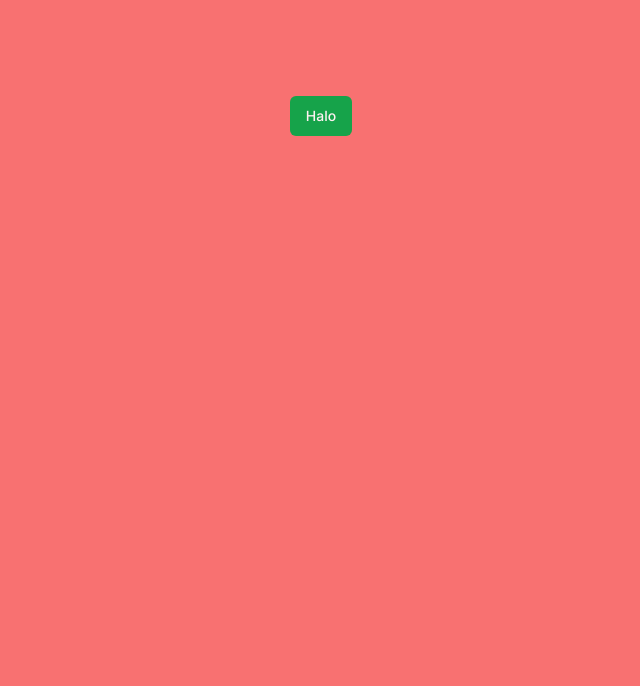
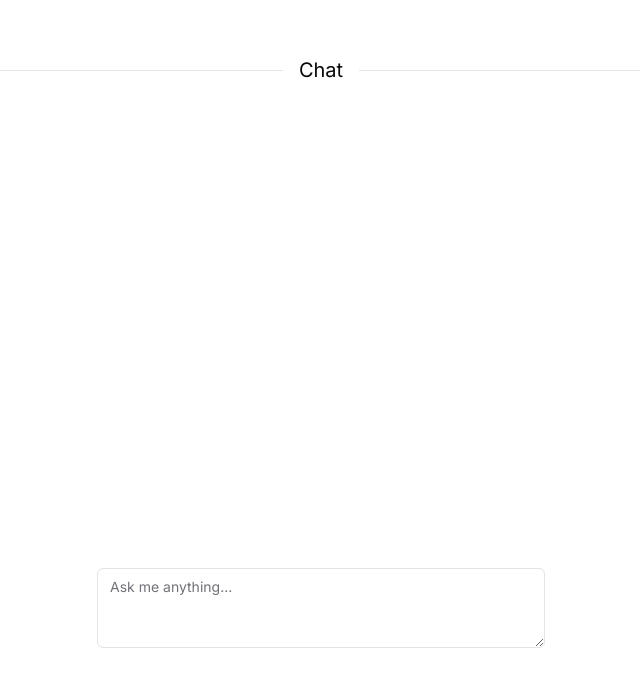
Before and after one commit to pmichalski98/assistant, a Next.js app: page / in a window 1280 px wide. Shown: the top 686 px of the page, without its empty margins (319-959 px from the left). Built offline with nearby package versions, Linux system fonts and the light colour scheme.

Commit message:
add basic chat example

```diff
--- a/package.json
+++ b/package.json
@@ -11,6 +11,7 @@
   "dependencies": {
     "@clerk/nextjs": "^4.29.2",
     "@clerk/themes": "^1.7.9",
+    "@radix-ui/react-separator": "^1.0.3",
     "@radix-ui/react-slot": "^1.0.2",
     "ai": "^2.2.31",
     "class-variance-authority": "^0.7.0",
--- /dev/null
+++ b/src/app/api/chat/route.ts
@@ -0,0 +1,21 @@
+import OpenAI from "openai";
+import { OpenAIStream, StreamingTextResponse } from "ai";
+
+const openai = new OpenAI({
+  apiKey: process.env.OPENAI_API_KEY,
+});
+
+export async function POST(req: Request) {
+  const test = await req.json();
+  console.log(test);
+  const { messages } = test;
+  const response = await openai.chat.completions.create({
+    model: "gpt-4-1106-preview",
+    stream: true,
+    messages,
+  });
+
+  const stream = OpenAIStream(response);
+
+  return new StreamingTextResponse(stream);
+}
--- a/src/app/page.tsx
+++ b/src/app/page.tsx
@@ -1,12 +1,31 @@
 "use client";
 import { useChat } from "ai/react";
-import { Button } from "@/components/ui/button";
+import ChatHeader from "@/components/ChatHeader";
+import ChatInput from "@/components/ChatInput";
 
 export default function Home() {
   const { messages, input, handleInputChange, handleSubmit } = useChat();
   return (
-    <main className="flex min-h-screen flex-col bg-red-400 items-center justify-between p-24">
-      <Button>Halo</Button>
+    <main className="p-14 min-h-screen text-xl flex flex-col justify-between ">
+      <ChatHeader />
+      <div className="flex flex-col w-full max-w-md py-24 mx-auto stretch">
+        {messages.map((m) => (
+          <div key={m.id} className="whitespace-pre-wrap">
+            {m.role === "user" ? "User: " : "AI: "}
+            {m.content}
+          </div>
+        ))}
+
+        <form onSubmit={handleSubmit}>
+          <ChatInput
+            className="fixed bottom-0 w-full max-w-md p-2 mb-8 border border-gray-300 rounded shadow-xl"
+            value={input}
+            placeholder="Say something..."
+            handleSubmit={handleSubmit}
+            handleInputChange={handleInputChange}
+          />
+        </form>
+      </div>
     </main>
   );
 }
--- /dev/null
+++ b/src/components/ChatHeader.tsx
@@ -0,0 +1,13 @@
+import { Separator } from "@/components/ui/separator";
+
+function ChatHeader() {
+  return (
+    <div className="flex gap-4 items-center">
+      <Separator className="flex-1/3" />
+      <h2>Chat</h2>
+      <Separator className="flex-1/3" />
+    </div>
+  );
+}
+
+export default ChatHeader;
--- /dev/null
+++ b/src/components/ChatInput.tsx
@@ -0,0 +1,45 @@
+import React, { FormEvent, useRef } from "react";
+import { Textarea } from "@/components/ui/textarea";
+import { ChatRequestOptions } from "ai";
+
+interface ChatInputProps {
+  handleInputChange: (
+    e:
+      | React.ChangeEvent<HTMLInputElement>
+      | React.ChangeEvent<HTMLTextAreaElement>,
+  ) => void;
+  value: string;
+  handleSubmit: (
+    e: React.FormEvent<HTMLFormElement>,
+    chatRequestOptions?: ChatRequestOptions,
+  ) => void;
+}
+function ChatInput({ handleSubmit, value, handleInputChange }: ChatInputProps) {
+  const textAreaRef = useRef<HTMLTextAreaElement>(null);
+
+  return (
+    <Textarea
+      ref={textAreaRef}
+      className="pr-12 overflow-y-hidden"
+      value={value}
+      onKeyDown={async (e) => {
+        if (e.key === "Enter") {
+          handleSubmit(e);
+        }
+      }}
+      onChange={(e) => {
+        if (e.target.value === "") {
+          textAreaRef.current.style.height = "40px";
+        }
+        const scrollHeight = textAreaRef.current?.scrollHeight;
+        textAreaRef.current.style.height =
+          scrollHeight > 40 && `${scrollHeight}px`;
+        handleInputChange(e);
+      }}
+      required
+      placeholder="Ask me anything..."
+    />
+  );
+}
+
+export default ChatInput;
--- /dev/null
+++ b/src/components/ui/separator.tsx
@@ -0,0 +1,31 @@
+"use client"
+
+import * as React from "react"
+import * as SeparatorPrimitive from "@radix-ui/react-separator"
+
+import { cn } from "@/lib/utils"
+
+const Separator = React.forwardRef<
+  React.ElementRef<typeof SeparatorPrimitive.Root>,
+  React.ComponentPropsWithoutRef<typeof SeparatorPrimitive.Root>
+>(
+  (
+    { className, orientation = "horizontal", decorative = true, ...props },
+    ref
+  ) => (
+    <SeparatorPrimitive.Root
+      ref={ref}
+      decorative={decorative}
+      orientation={orientation}
+      className={cn(
+        "shrink-0 bg-border",
+        orientation === "horizontal" ? "h-[1px] w-full" : "h-full w-[1px]",
+        className
+      )}
+      {...props}
+    />
+  )
+)
+Separator.displayName = SeparatorPrimitive.Root.displayName
+
+export { Separator }
--- /dev/null
+++ b/src/components/ui/textarea.tsx
@@ -0,0 +1,24 @@
+import * as React from "react"
+
+import { cn } from "@/lib/utils"
+
+export interface TextareaProps
+  extends React.TextareaHTMLAttributes<HTMLTextAreaElement> {}
+
+const Textarea = React.forwardRef<HTMLTextAreaElement, TextareaProps>(
+  ({ className, ...props }, ref) => {
+    return (
+      <textarea
+        className={cn(
+          "flex min-h-[80px] w-full rounded-md border border-input bg-background px-3 py-2 text-sm ring-offset-background placeholder:text-muted-foreground focus-visible:outline-none focus-visible:ring-2 focus-visible:ring-ring focus-visible:ring-offset-2 disabled:cursor-not-allowed disabled:opacity-50",
+          className
+        )}
+        ref={ref}
+        {...props}
+      />
+    )
+  }
+)
+Textarea.displayName = "Textarea"
+
+export { Textarea }
```
Also changed, not shown: 1 other file (tests, documents, lock files or other folders).
